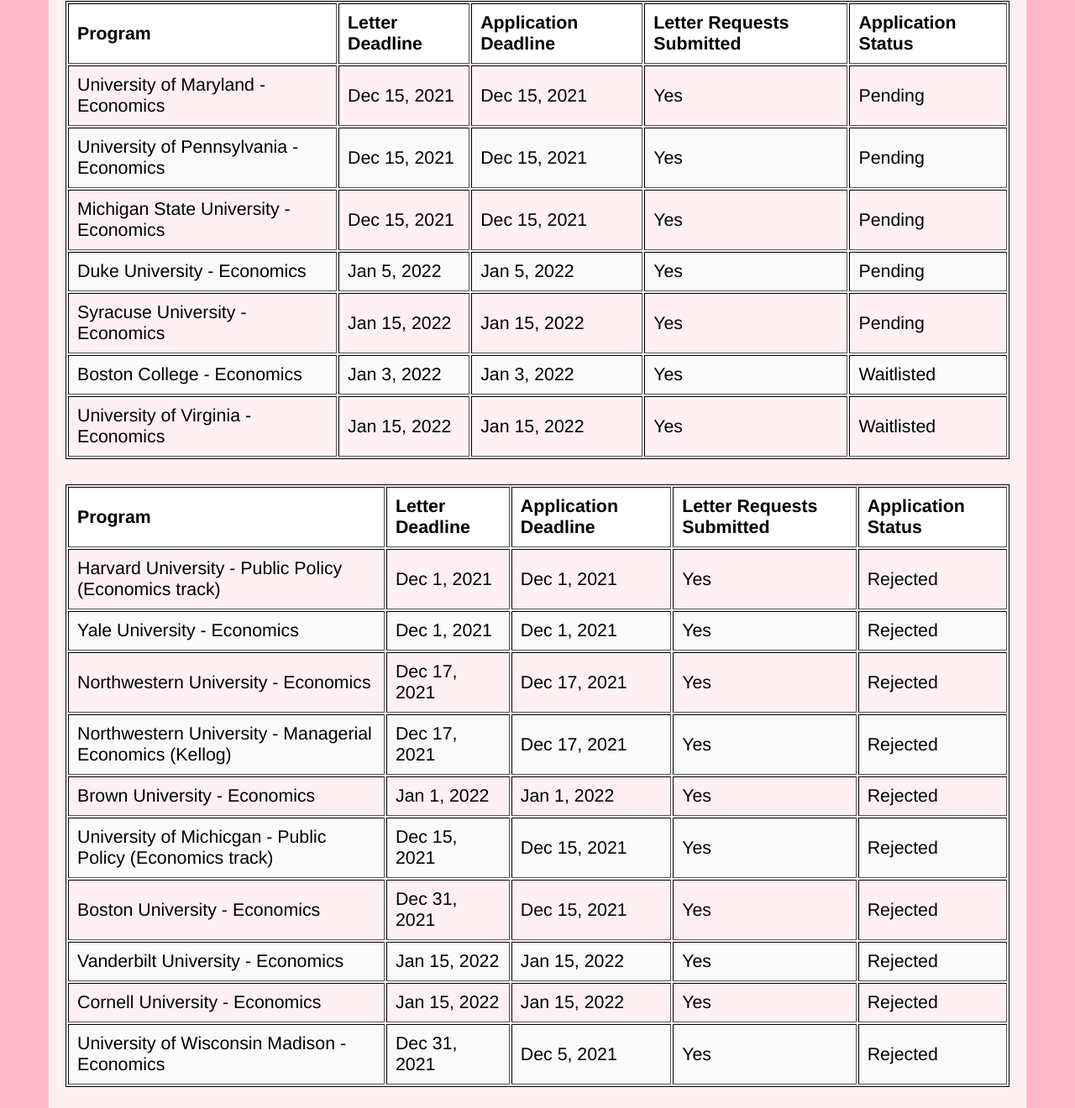
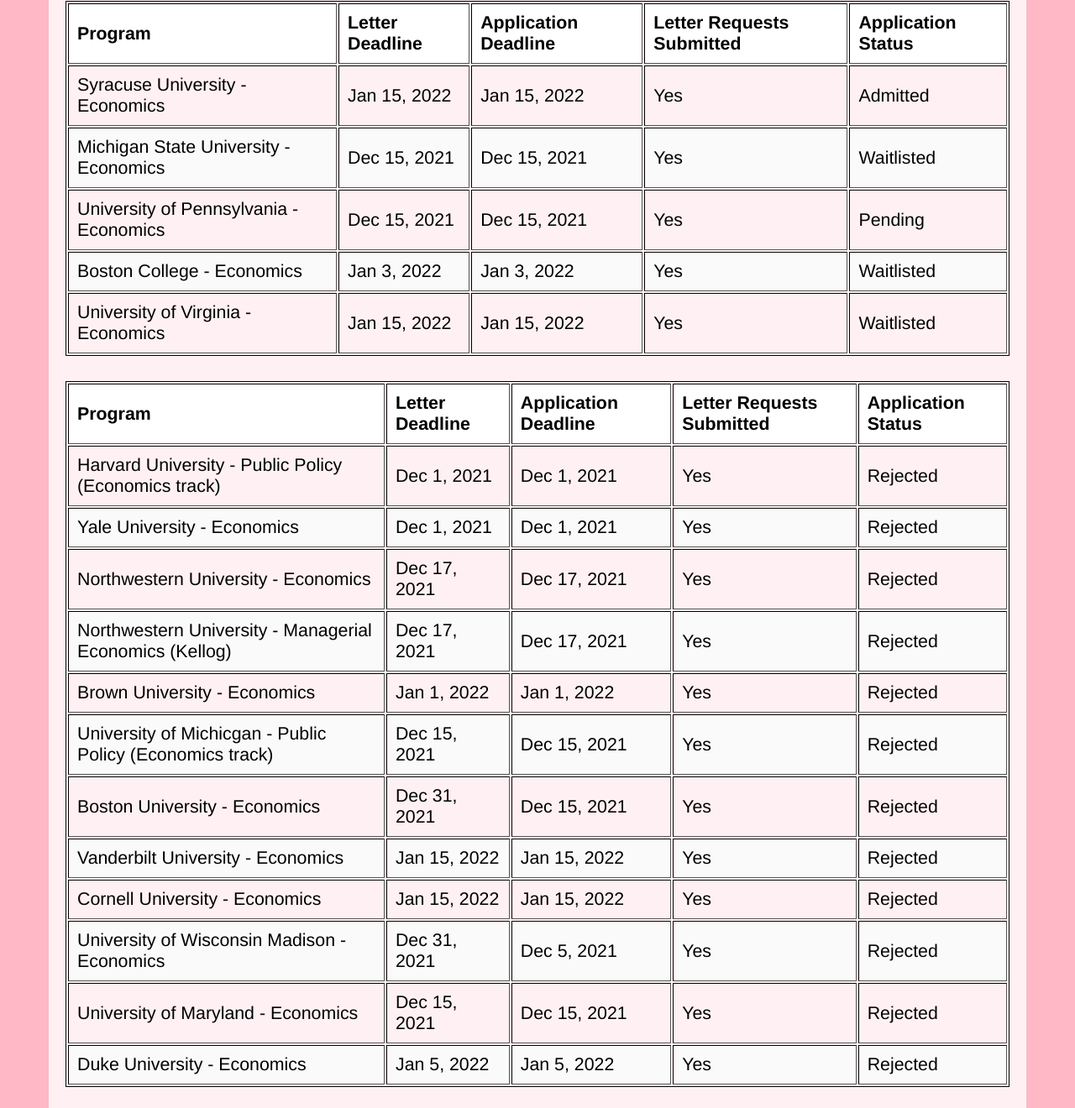
Before and after one commit to WillyTheWoo/netlify, a plain HTML site: page phd.html in a window 1280 px wide. Shown: the part 970-2290 px from the top of the page at 84% size. Drawn offline with Linux system fonts and the light colour scheme.

Commit message:
Update phd.html

```diff
--- a/phd.html
+++ b/phd.html
@@ -30,12 +30,19 @@
           <th>Letter Requests Submitted</th>
           <th>Application Status</th>
         </tr>
+         <tr>
+            <td>Syracuse University - Economics</td>
+            <td>Jan 15, 2022</td>
+            <td>Jan 15, 2022</td>
+            <td>Yes</td>
+            <td>Admitted</td>
+        </tr>
         <tr>
-            <td>University of Maryland - Economics</td>
+            <td>Michigan State University - Economics</td>
             <td>Dec 15, 2021</td>
             <td>Dec 15, 2021</td>
             <td>Yes</td>
-            <td>Pending</td>
+            <td>Waitlisted</td>
         </tr>
         <tr>
             <td>University of Pennsylvania - Economics</td>
@@ -44,37 +51,14 @@
             <td>Yes</td>
             <td>Pending</td>
         </tr>
-               <tr>
-            <td>Michigan State University - Economics</td>
-            <td>Dec 15, 2021</td>
-            <td>Dec 15, 2021</td>
-            <td>Yes</td>
-            <td>Pending</td>
-        </tr>
-
         <tr>
-            <td>Duke University - Economics</td>
-            <td>Jan 5, 2022</td>
-            <td>Jan 5, 2022</td>
-            <td>Yes</td>
-            <td>Pending</td>
-        </tr>
-
-        <tr>
-            <td>Syracuse University - Economics</td>
-            <td>Jan 15, 2022</td>
-            <td>Jan 15, 2022</td>
-            <td>Yes</td>
-            <td>Pending</td>
-        </tr>
-    <tr>
             <td>Boston College - Economics</td>
             <td>Jan 3, 2022</td>
             <td>Jan 3, 2022</td>
             <td>Yes</td>
             <td>Waitlisted</td>
         </tr>
-    <tr>
+         <tr>
             <td>University of Virginia - Economics</td>
             <td>Jan 15, 2022</td>
             <td>Jan 15, 2022</td>
@@ -163,6 +147,20 @@
             <td>Yes</td>
             <td>Rejected</td>
         </tr>
+        <tr>
+            <td>University of Maryland - Economics</td>
+            <td>Dec 15, 2021</td>
+            <td>Dec 15, 2021</td>
+            <td>Yes</td>
+            <td>Rejected</td>
+        </tr>
+        <tr>
+            <td>Duke University - Economics</td>
+            <td>Jan 5, 2022</td>
+            <td>Jan 5, 2022</td>
+            <td>Yes</td>
+            <td>Rejected</td>
+        </tr>
       </table>
     </p>
 </div>
```
